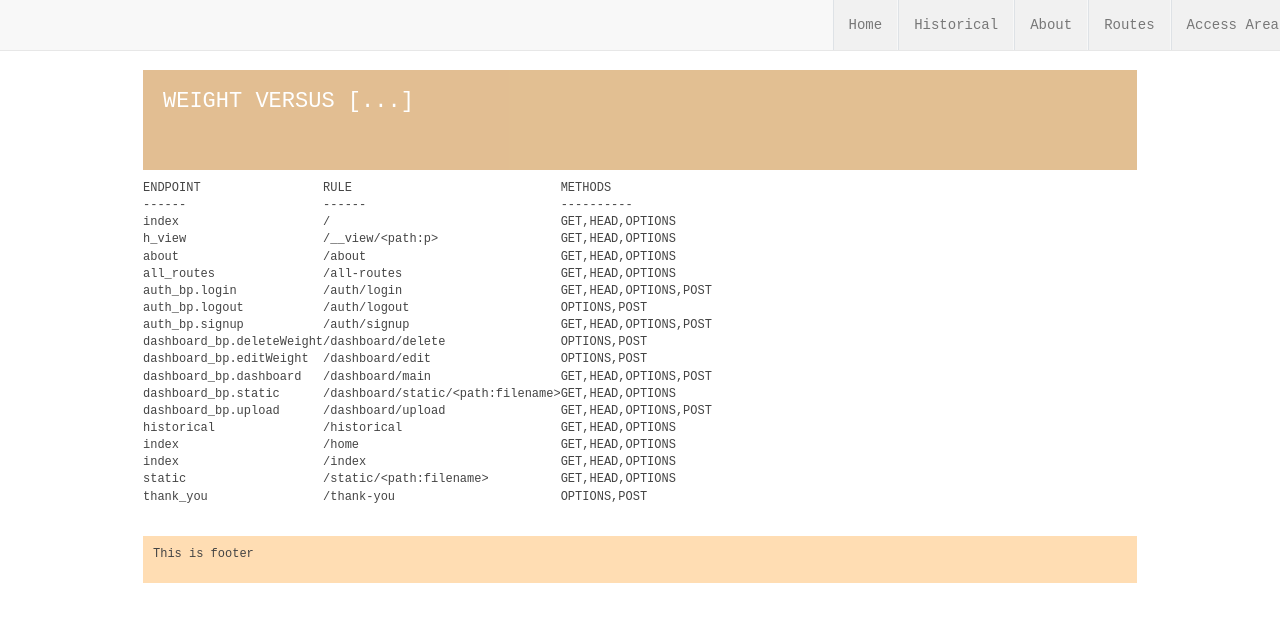
After one commit to pacocontrerasdct/weight_and_life_app, a Flask app: page /all-routes in a window 1280 px wide. The commit adds this page. Shown: the top 622 px of the page. Run offline with Flask 2, Linux system fonts and the light colour scheme; some libraries are stand-ins or nearby versions.

Commit message:
add routes page and some errors pages bits

```diff
--- a/application/meta_tags_dict.py
+++ b/application/meta_tags_dict.py
@@ -40,4 +40,13 @@ metaTags = {
         "headerDict": "Dashboard - Manage your account",
     },
 
+    "error413": {
+        "pageTitleDict": "Error 413: File to upload too large",
+        "headerDict": "Error 413: File too large!",
+    },
+
+    "error404": {
+        "pageTitleDict": "Error 404: Page not found",
+        "headerDict": "Error 404: We can't find that page, sorry!",
+    },
 }
--- a/application/static/css/main.css
+++ b/application/static/css/main.css
@@ -10,6 +10,9 @@ li {
     display: block;
 }
 
+img {
+    width: 100%;
+}
 /*
  * Formatting the header area
  */
@@ -183,7 +186,6 @@ footer {
     float: right;
     margin: 5px;
     font-size: 14px;
-
 }
 
 ul > li + hr {
--- /dev/null
+++ b/application/templates/all_links.html
@@ -0,0 +1,15 @@
+{% extends "layout.html" %}
+{% block body %}
+<div class="row">
+  <div class="col-xs-24 col-md-12">
+    <table>
+        <tr><td>ENDPOINT</td><td>RULE</td><td>METHODS</td></tr>
+        <tr><td>------</td><td>------</td><td>----------</td></tr>
+        {% for endpoint, methods, rule in routes %}
+        <tr><td>{{ endpoint }}</td><td>{{ rule }}</td><td>{{ methods }}</td></tr>
+        {% endfor %}
+    </table>
+
+  </div>
+</div>
+{% endblock %}
--- a/application/templates/layout.html
+++ b/application/templates/layout.html
@@ -22,6 +22,7 @@
               <li><a href="/" class="btn btn-default" role="button">Home</a></li>
               <li><a href="{{ url_for('historical') }}" class="btn btn-default" role="button">Historical</a></li>
               <li><a href="{{ url_for('about') }}" class="btn btn-default" role="button">About</a></li>
+              <li><a href="{{ url_for('all_routes') }}" class="btn btn-default" role="button">Routes</a></li>
               <li><a href="{{ url_for('auth_bp.login') }}" class="btn btn-default" role="button">Access Area</a></li>
             </ul>
         </nav>
```
Lines whose indentation alone changed are shown as unchanged.
